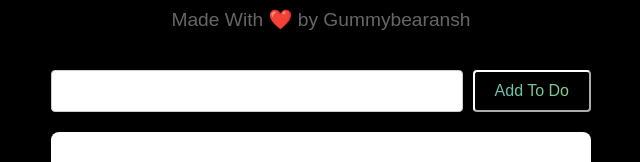
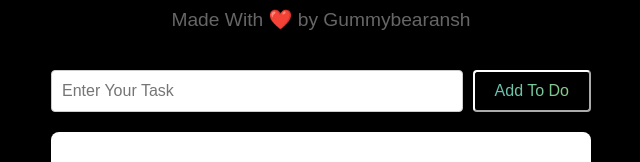
Before and after one commit to gummybearansh/To-Do-App, a plain HTML site: page index.html in a window 1280 px wide. Shown: the part 126-288 px from the top of the page, without its empty margins (319-959 px from the left). Drawn offline with Linux system fonts and the light colour scheme.

Commit message:
Placeholder

```diff
--- a/index.html
+++ b/index.html
@@ -12,7 +12,7 @@
         <p class="sub-heading">Made With ❤️ by Gummybearansh</p>
     </header>
     <div class="input-container">
-        <input type="text" id="inputBox">
+        <input type="text" id="inputBox" placeholder="Enter Your Task">
         <button onclick="addTodo()" id="inputBtn">Add To Do</button>
     </div>
     <div id="bigContainer">
```
